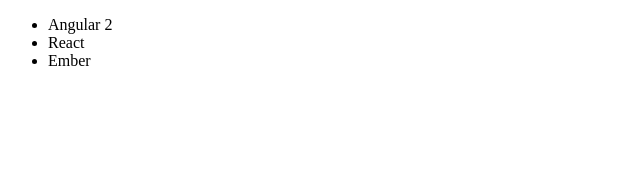
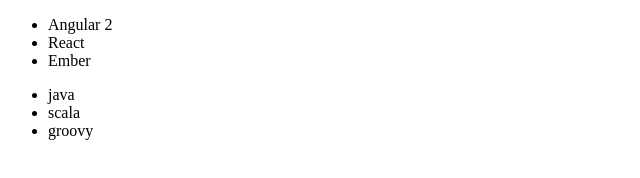
Before and after one commit to webhav/Test, a plain HTML site: page index.html in a window 1280 px wide. Shown: the whole page, without its empty margins (0-640 px from the left). Drawn offline with Linux system fonts and the light colour scheme.

Commit message:
adding server side technologies

```diff
--- a/index.html
+++ b/index.html
@@ -11,5 +11,13 @@
 		<li>Ember</li>
 	</ul>
 </div>
+
+<div id="server">
+	<ul>
+		<li>java</li>
+		<li>scala</li>
+		<li>groovy</li>
+	</ul>
+</div>
 </body>
 </html>
```
